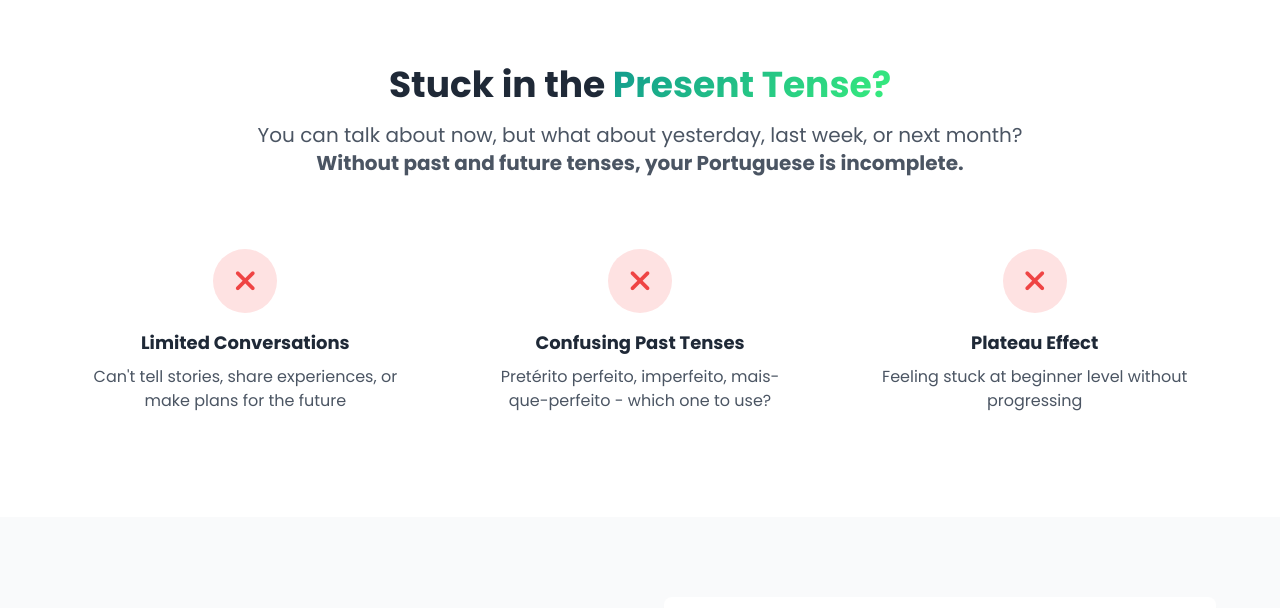
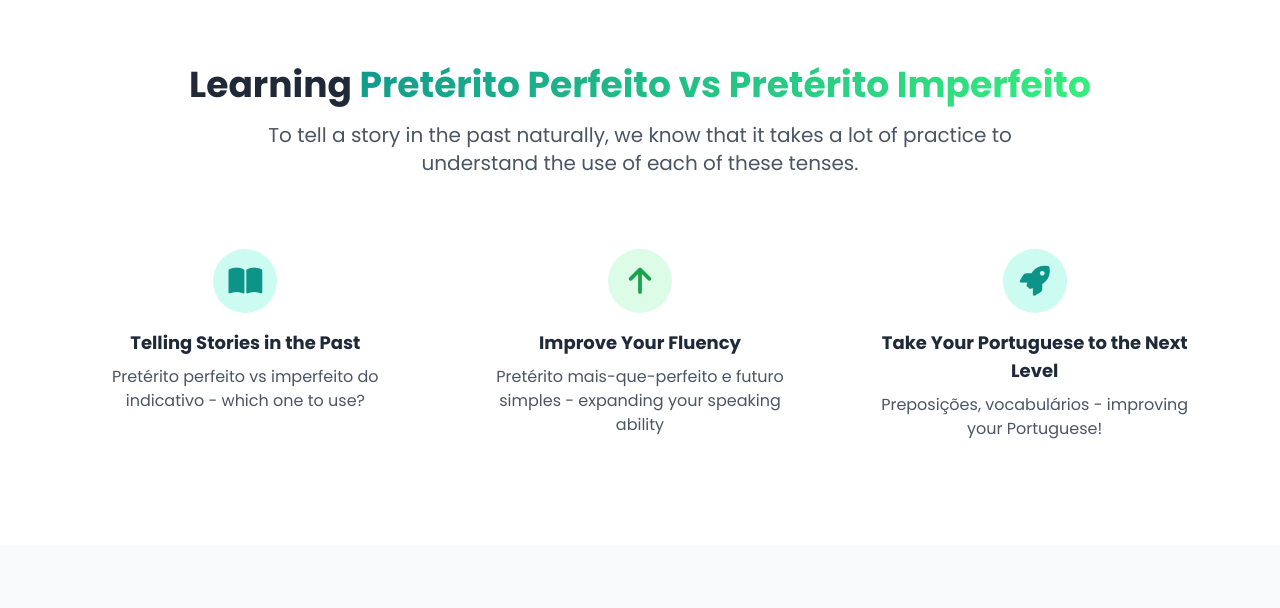
Before and after one commit to speakbrazil/vamospraticarvol2, a plain HTML site: page index.html in a window 1280 px wide. Shown: the part 890-1498 px from the top of the page. Drawn offline with nearby package versions, Linux system fonts and the light colour scheme.

Commit message:
Add files via upload

```diff
--- a/index.html
+++ b/index.html
@@ -86,7 +86,7 @@
                         Master <span class="text-yellow-300">Past & Future Tenses</span> in Brazilian Portuguese
                     </h1>
                     <p class="text-xl mb-8 text-gray-100">
-                        Level up your Portuguese with <strong>105+ advanced exercises</strong> covering past tenses, future tense, and real-world vocabulary in just 9 weeks.
+                        Level up your Portuguese with <strong>105+ exercises</strong> covering past tenses, future tense, and real-world vocabulary in just 9 weeks.
                     </p>
                     <div class="flex flex-col sm:flex-row gap-4 mb-6">
                         <a href="#buy-now" class="cta-button text-white font-bold py-4 px-8 rounded-full text-lg inline-flex items-center justify-center">
@@ -134,34 +134,34 @@
         <div class="max-w-6xl mx-auto">
             <div class="text-center mb-12">
                 <h2 class="text-3xl md:text-4xl font-bold text-gray-800 mb-4">
-                    Stuck in the <span class="gradient-text">Present Tense?</span>
+                    Learning <span class="gradient-text">Pretérito Perfeito vs Pretérito Imperfeito</span>
                 </h2>
                 <p class="text-xl text-gray-600 max-w-3xl mx-auto">
-                    You can talk about now, but what about yesterday, last week, or next month? <strong>Without past and future tenses, your Portuguese is incomplete.</strong>
+                    To tell a story in the past naturally, we know that it takes a lot of practice to understand the use of each of these tenses.
                 </p>
             </div>
 
             <div class="grid md:grid-cols-3 gap-8">
                 <div class="text-center p-6">
-                    <div class="w-16 h-16 bg-red-100 rounded-full flex items-center justify-center mx-auto mb-4">
-                        <i class="fas fa-times text-3xl text-red-500"></i>
+                    <div class="w-16 h-16 bg-teal-100 rounded-full flex items-center justify-center mx-auto mb-4">
+                        <i class="fas fa-book-open text-3xl text-teal-600"></i>
                     </div>
-                    <h3 class="font-bold text-lg mb-2 text-gray-800">Limited Conversations</h3>
-                    <p class="text-gray-600">Can't tell stories, share experiences, or make plans for the future</p>
+                    <h3 class="font-bold text-lg mb-2 text-gray-800">Telling Stories in the Past</h3>
+                    <p class="text-gray-600">Pretérito perfeito vs imperfeito do indicativo - which one to use?</p>
                 </div>
                 <div class="text-center p-6">
-                    <div class="w-16 h-16 bg-red-100 rounded-full flex items-center justify-center mx-auto mb-4">
-                        <i class="fas fa-times text-3xl text-red-500"></i>
+                    <div class="w-16 h-16 bg-green-100 rounded-full flex items-center justify-center mx-auto mb-4">
+                        <i class="fas fa-arrow-up text-3xl text-green-600"></i>
                     </div>
-                    <h3 class="font-bold text-lg mb-2 text-gray-800">Confusing Past Tenses</h3>
-                    <p class="text-gray-600">Pretérito perfeito, imperfeito, mais-que-perfeito - which one to use?</p>
+                    <h3 class="font-bold text-lg mb-2 text-gray-800">Improve Your Fluency</h3>
+                    <p class="text-gray-600">Pretérito mais-que-perfeito e futuro simples - expanding your speaking ability</p>
                 </div>
                 <div class="text-center p-6">
-                    <div class="w-16 h-16 bg-red-100 rounded-full flex items-center justify-center mx-auto mb-4">
-                        <i class="fas fa-times text-3xl text-red-500"></i>
+                    <div class="w-16 h-16 bg-teal-100 rounded-full flex items-center justify-center mx-auto mb-4">
+                        <i class="fas fa-rocket text-3xl text-teal-600"></i>
                     </div>
-                    <h3 class="font-bold text-lg mb-2 text-gray-800">Plateau Effect</h3>
-                    <p class="text-gray-600">Feeling stuck at beginner level without progressing</p>
+                    <h3 class="font-bold text-lg mb-2 text-gray-800">Take Your Portuguese to the Next Level</h3>
+                    <p class="text-gray-600">Preposições, vocabulários - improving your Portuguese!</p>
                 </div>
             </div>
         </div>
@@ -173,10 +173,10 @@
             <div class="grid md:grid-cols-2 gap-12 items-center">
                 <div>
                     <h2 class="text-3xl md:text-4xl font-bold text-gray-800 mb-6">
-                        Break Through to <span class="gradient-text">Intermediate Portuguese</span>
+                        <span class="gradient-text">Improve Your Portuguese</span> to the Next Level
                     </h2>
                     <p class="text-lg text-gray-600 mb-8">
-                        Vamos Praticar Volume 2 takes you beyond basics with <strong>focused practice on past and future tenses</strong>, plus the vocabulary you need for real conversations.
+                        Vamos Praticar Volume 2 helps you expand your vocabulary and practice focused on past and future tenses, plus the vocabulary you need for real conversations.
                     </p>
                     <div class="space-y-4">
                         <div class="flex items-start gap-4">
@@ -230,14 +230,13 @@
         </div>
     </section>
 
-    <!-- What You'll Learn Section -->
+     <!-- What You'll Learn Section -->
     <section class="py-20 px-4 bg-white">
         <div class="max-w-6xl mx-auto">
             <div class="text-center mb-12">
                 <h2 class="text-3xl md:text-4xl font-bold text-gray-800 mb-4">
                     What You'll <span class="gradient-text">Master</span> in Volume 2
                 </h2>
-                <p class="text-xl text-gray-600">Level up from present tense to full conversational fluency</p>
             </div>
 
             <div class="grid md:grid-cols-2 gap-8">
@@ -333,7 +332,7 @@
                     <h3 class="text-2xl font-bold text-gray-800">Master the Most Challenging Topics</h3>
                 </div>
                 <p class="text-gray-700 text-lg">
-                    Finally understand <strong>when to use pretérito perfeito vs. imperfeito</strong> - the challenge that confuses most learners! Through repeated practice, you'll develop an intuitive feel for Portuguese past tenses.
+                    Practice pretérito perfeito vs. imperfeito - through repeated practice, you'll develop an intuitive feel for Portuguese past tenses.
                 </p>
             </div>
         </div>
@@ -360,7 +359,7 @@
                     <ul class="space-y-4">
                         <li class="flex items-start gap-3">
                             <i class="fas fa-user text-green-600 mt-1"></i>
-                            <span class="text-gray-700"><strong>A2 level learners</strong> ready to move beyond basics</span>
+                            <span class="text-gray-700"><strong>A2 level learners</strong> ready to move beyond beginner</span>
                         </li>
                         <li class="flex items-start gap-3">
                             <i class="fas fa-user text-green-600 mt-1"></i>
@@ -444,7 +443,7 @@
                         <span class="text-2xl font-bold text-white">2</span>
                     </div>
                     <h3 class="text-xl font-bold text-gray-800 mb-2">Volume 2</h3>
-                    <p class="text-gray-600 mb-2">A2 Level - Past & future tenses, advanced topics</p>
+                    <p class="text-gray-600 mb-2">A2 Level - Past & future tenses, vocabulary enrichment</p>
                     <div class="inline-block bg-yellow-400 text-yellow-900 px-3 py-1 rounded-full text-sm font-bold">
                         ← You are here
                     </div>
```
Also changed, not shown: grace.jpg.
